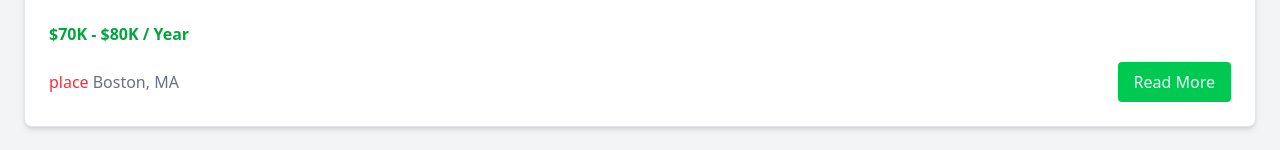
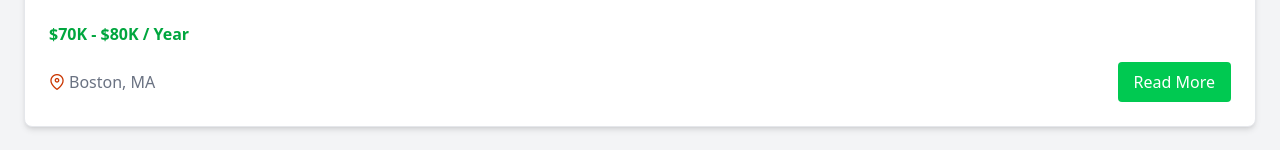
Before and after one commit to mesajil/vuejs-jobportal, a Vue app: page / in a window 1280 px wide. Shown: the part 767-917 px from the top of the page. Built offline with nearby package versions, Linux system fonts and the light colour scheme.

Commit message:
feat: install prime-icons, vue-router

```diff
--- a/package.json
+++ b/package.json
@@ -14,7 +14,9 @@
   },
   "dependencies": {
     "@tailwindcss/vite": "^4.0.17",
-    "vue": "^3.5.13"
+    "primeicons": "^7.0.0",
+    "vue": "^3.5.13",
+    "vue-router": "^4.5.0"
   },
   "devDependencies": {
     "@eslint/js": "^9.21.0",
--- a/src/components/JobListing.vue
+++ b/src/components/JobListing.vue
@@ -2,6 +2,8 @@
   <div class="bg-white shadow-md rounded-lg p-6 border border-gray-200">
     <p class="text-sm text-green-600 font-semibold">{{ job.type }}</p>
     <h2 class="text-xl font-bold text-gray-800 mt-2">{{ job.title }}</h2>
+
+    <!-- Job Description with More/Less button -->
     <p class="text-gray-600 mt-2">{{ getJobDescription }}</p>
     <button
       v-if="!jobDescLengthOk"
@@ -10,10 +12,11 @@
     >
       {{ !showText ? 'More' : 'Less' }}
     </button>
+
     <p class="text-green-600 font-semibold mt-4">{{ job.salary }} / Year</p>
     <div class="flex flex-col lg:flex-row justify-between items-center mt-4">
       <p class="text-gray-500 flex items-center">
-        <span class="material-icons text-red-500 mr-1">place</span>
+        <i class="pi pi-map-marker text-orange-700 mr-1"></i>
         {{ job.location }}
       </p>
       <a
--- a/src/main.js
+++ b/src/main.js
@@ -1,3 +1,5 @@
+
+import 'primeicons/primeicons.css'
 import './assets/main.css'
 
 import { createApp } from 'vue'
```
Also changed, not shown: 1 other file (tests, documents, lock files or other folders).
